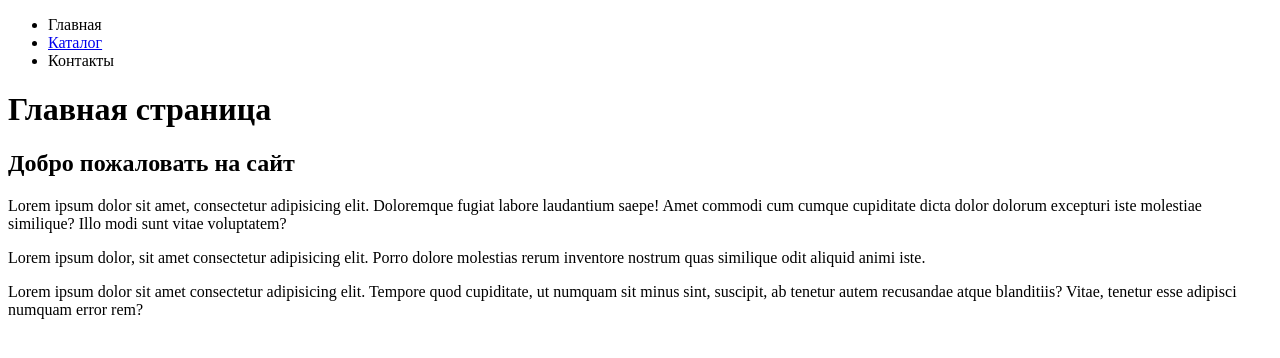
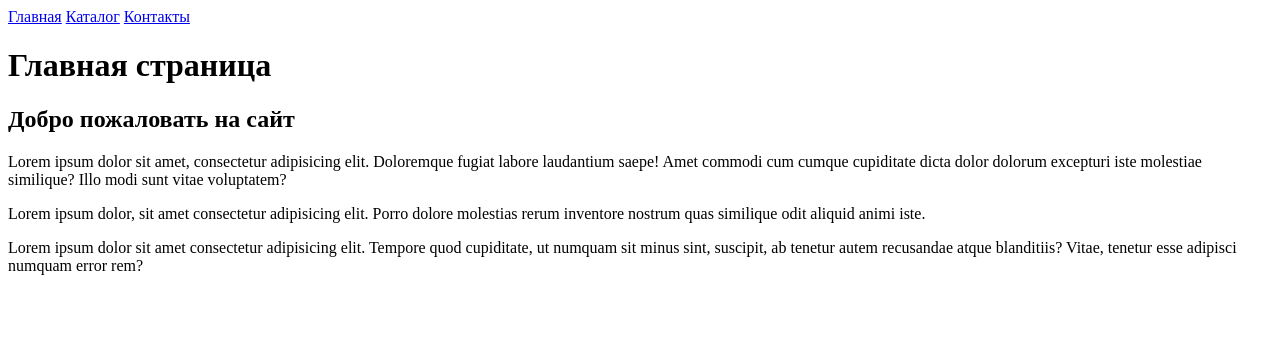
Before and after one commit to yanvoronkov/webdev, a plain HTML site: page Project1/index.html in a window 1280 px wide. Drawn offline with Linux system fonts and the light colour scheme.

Commit message:
Change Project1

```diff
--- a/Project1/index.html
+++ b/Project1/index.html
@@ -8,17 +8,9 @@
 </head>
 
 <body>
-    <nav class="menu">
-        <ul>
-            <li>
-                Главная
-            </li>
-            <li>
+	<a href="#">Главная</a>
 	<a href="catalog/catalog.html">Каталог</a>
-            </li>
-            <li>Контакты</li>
-        </ul>
-    </nav>
+	<a href="#">Контакты</a>
 	<h1>Главная страница</h1>
 	<h2>Добро пожаловать на сайт</h2>
 	<p>Lorem ipsum dolor sit amet, consectetur adipisicing elit. Doloremque fugiat labore laudantium saepe! Amet commodi
```
Also changed, not shown: Project1/catalog/catalog.html (+6 -16 lines). Lines whose indentation alone changed are shown as unchanged.
